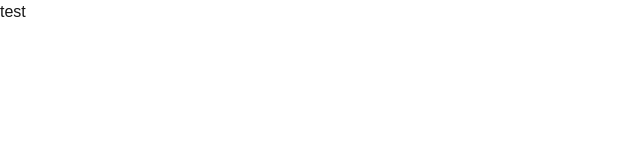
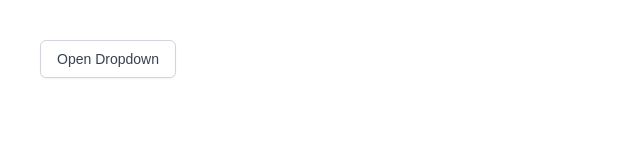
Before and after one commit to h-yabi2/shadcn-ui, a Next.js app: page / in a window 1280 px wide. Shown: the top 160 px of the page, without its empty margins (0-640 px from the left). Built offline with nearby package versions, Linux system fonts and the light colour scheme.

Commit message:
add: components/Dropdown.tsx

```diff
--- a/app/page.tsx
+++ b/app/page.tsx
@@ -1,5 +1,9 @@
-import Image from "next/image";
+import Dropdown from "../components/Dropdown";
 
 export default function Home() {
-  return <div>test</div>;
+  return (
+    <div className="m-10">
+      <Dropdown />
+    </div>
+  );
 }
--- /dev/null
+++ b/components/Dropdown.tsx
@@ -0,0 +1,24 @@
+import React from "react";
+import {
+  DropdownMenu,
+  DropdownMenuTrigger,
+  DropdownMenuContent,
+  DropdownMenuItem,
+} from "@/components/ui/dropdown-menu";
+
+export default function Dropdown() {
+  return (
+    <DropdownMenu>
+      <DropdownMenuTrigger asChild>
+        <button className="px-4 py-2 text-sm font-medium text-gray-700 bg-white border border-gray-300 rounded-md shadow-sm hover:bg-gray-50 focus:outline-none focus:ring-2 focus:ring-offset-2 focus:ring-indigo-500">
+          Open Dropdown
+        </button>
+      </DropdownMenuTrigger>
+      <DropdownMenuContent>
+        <DropdownMenuItem>Profile</DropdownMenuItem>
+        <DropdownMenuItem>Billing</DropdownMenuItem>
+        <DropdownMenuItem>Subscription</DropdownMenuItem>
+      </DropdownMenuContent>
+    </DropdownMenu>
+  );
+}
```
